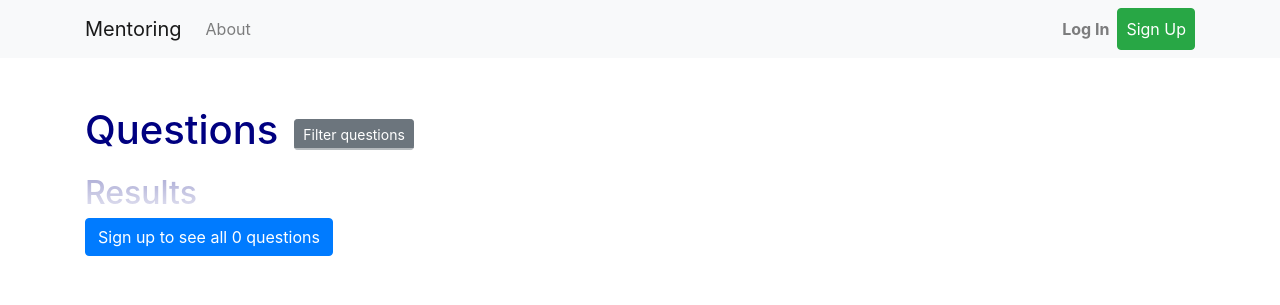
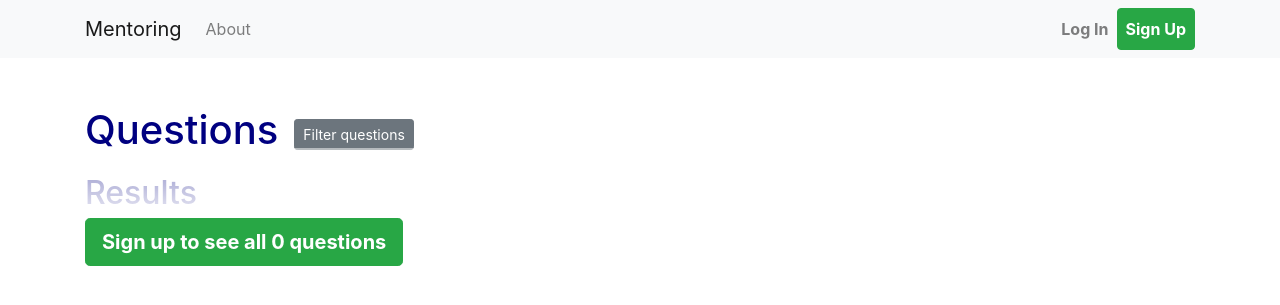
Before and after one commit to lancegoyke/lg-mentoring, a Django app: page /q/ in a window 1280 px wide. Shown: the top 305 px of the page. Run offline with Django 3.2, Linux system fonts and the light colour scheme; data that the repository does not hold is empty; some libraries are stand-ins or nearby versions.

Commit message:
sign up button styles

```diff
--- a/templates/header.html
+++ b/templates/header.html
@@ -37,7 +37,7 @@
         </li>
       </ul>
       <div class="nav-item">
-        <a class="nav-link p-2 btn btn-success" href="{% url 'account_signup' %}">Sign Up</a>
+        <a class="nav-link p-2 btn btn-success font-weight-bold" href="{% url 'account_signup' %}">Sign Up</a>
       </div>
       {% endif %}
     </div>
--- a/templates/questions/question_filtered_list.html
+++ b/templates/questions/question_filtered_list.html
@@ -33,7 +33,7 @@
     <div class="position-relative" style="margin-top: -80px; min-height: 80px;">
       <div class="position-absolute w-100 h-100 p-4 teaser"></div>
       <div class="position-absolute" style="top: 70px;">
-        <a class="btn btn-primary" href="{% url 'account_signup' %}">
+        <a class="btn btn-lg btn-success font-weight-bold" href="{% url 'account_signup' %}">
           Sign up to see all {{ num_questions }} questions
         </a>
       </div>
```
